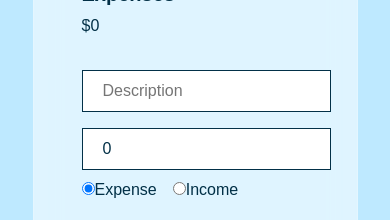
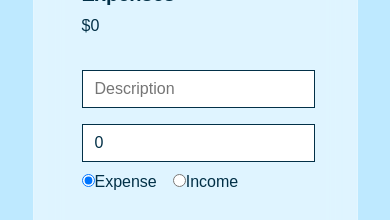
Before and after one commit to rijurekh24/Expense-Tracker, a React (Vite) app: page /expense-tracker in a window 390 px wide. Shown: the part 385-605 px from the top of the page. Built offline with nearby package versions, Linux system fonts and the light colour scheme; no server answers; the database is empty.

Commit message:
Update ExpenseTracker.css

```diff
--- a/src/pages/ExpenseTracker.css
+++ b/src/pages/ExpenseTracker.css
@@ -160,6 +160,12 @@
   .right {
     padding-bottom: 3%;
   }
+
+  .expense-tracker input {
+    padding: 6px 12px;
+    border: #023047 1px solid;
+    color: #023047;
+  }
 }
 
 @media only screen and (max-width: 1200px) {
```
